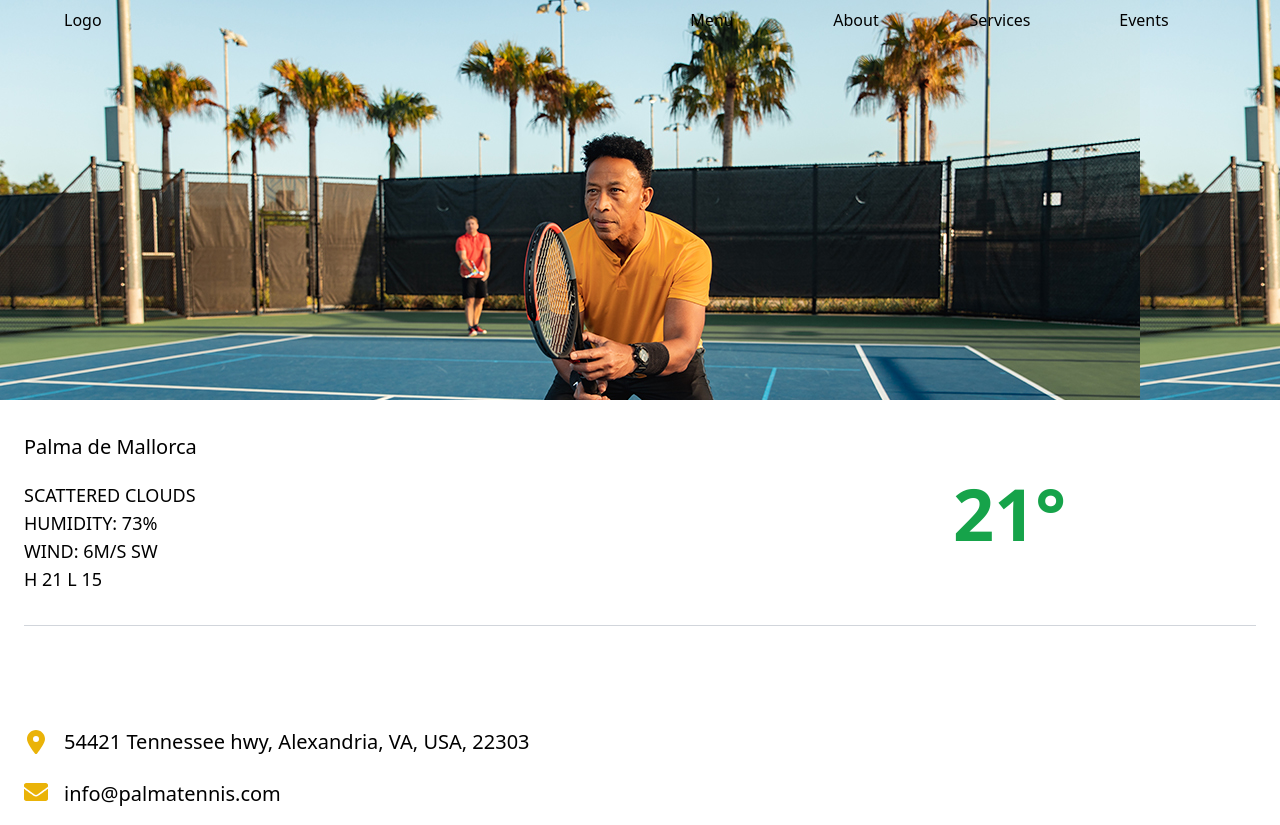
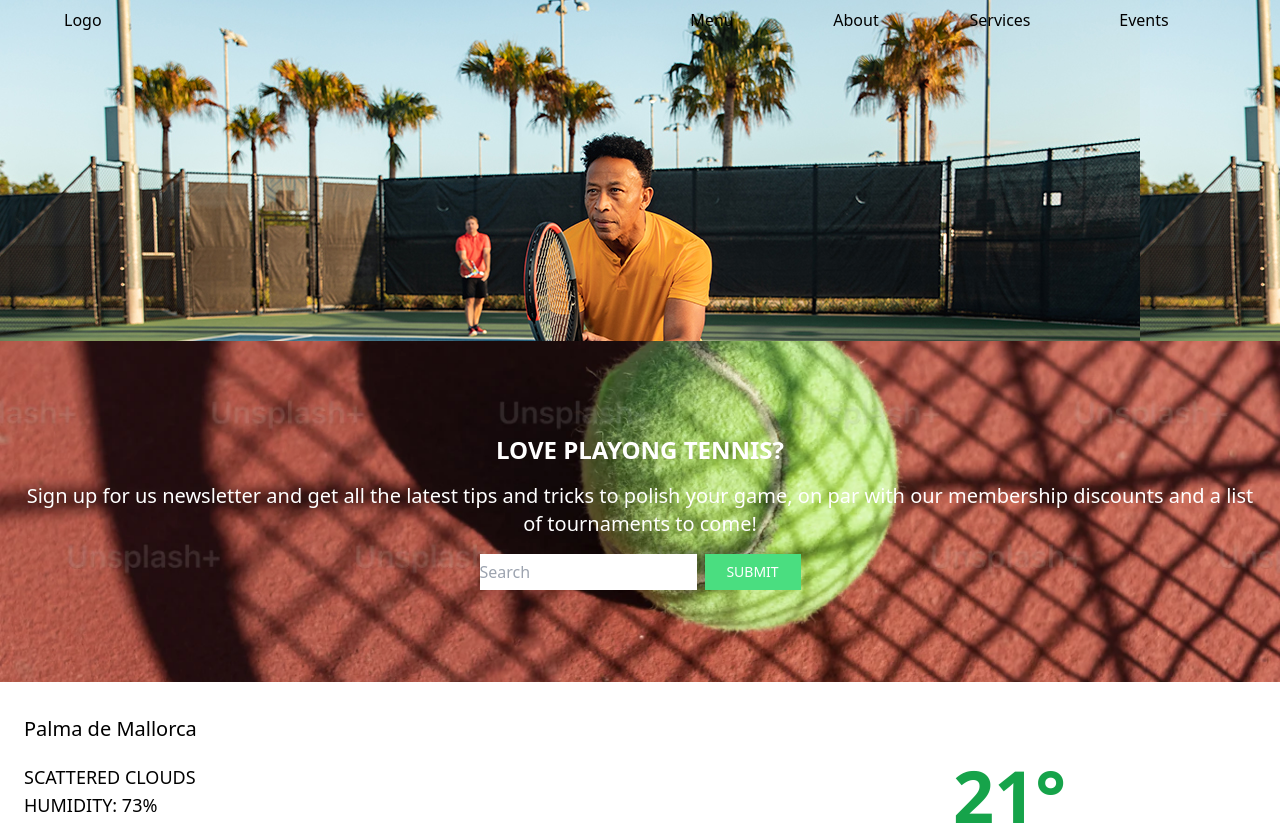
Before and after one commit to PrRonald/TennisLandingPage, a React (Create React App) app: page / in a window 1280 px wide. Shown: the top 825 px of the page. Built offline with nearby package versions, Linux system fonts and the light colour scheme.

Commit message:
The Seacrh component was added

```diff
--- a/src/App.jsx
+++ b/src/App.jsx
@@ -6,7 +6,7 @@
 function App() {
   return (
     <section className="w" >
-      <div className="w-full h-[50vh] "
+      <div className="w-full grid grid-rows-2 "
         style={{ backgroundImage: `url("./img/tennis.jpeg")` }} >
         <div className="w" >
           <Header />
--- /dev/null
+++ b/src/components/Search.jsx
@@ -0,0 +1,31 @@
+export const Search = () => {
+    return (
+        <section className="w-full h-[341px] flex flex-col place-content-center gap-4"
+            style={{
+                backgroundImage: `url("./img/Searching.jpeg")`,
+                backgroundSize: 'cover',
+                backgroundPosition: 'center center'
+                }}>
+            <h1 className="w-full text-2xl font-semibold text-white text-center">
+                LOVE PLAYONG TENNIS?
+            </h1>
+            <p className="w-full text-xl font-normal text-white text-center px-6">
+                Sign up for us newsletter and get all the latest tips and tricks to polish your game, on par with our membership discounts and a list of tournaments to come!
+            </p>
+            <div className="w-full px-6 flex flex-row items-center justify-center gap-2">
+                <input
+                    className="w-[217px] h-9 text-gray-300 "
+                    type="text"
+                    name="search"
+                    id=""
+                    placeholder="Search"/>
+                <button
+                    className="w-[96px] h-9 bg-green-400 text-sm
+                    font-normal text-white "
+                    type="button">
+                    SUBMIT
+                </button>
+            </div>
+        </section>
+    );
+}
--- a/src/root/Home.jsx
+++ b/src/root/Home.jsx
@@ -1,10 +1,12 @@
 import { FrontPage } from "../components/FrontPage";
+import { Search } from "../components/Search";
 
 export const Home = () => {
     return(
         <section>
             <div>
                 <FrontPage />
+                <Search />
             </div>
         </section>
      );
```
Also changed, not shown: public/img/Searching.jpeg (added).
